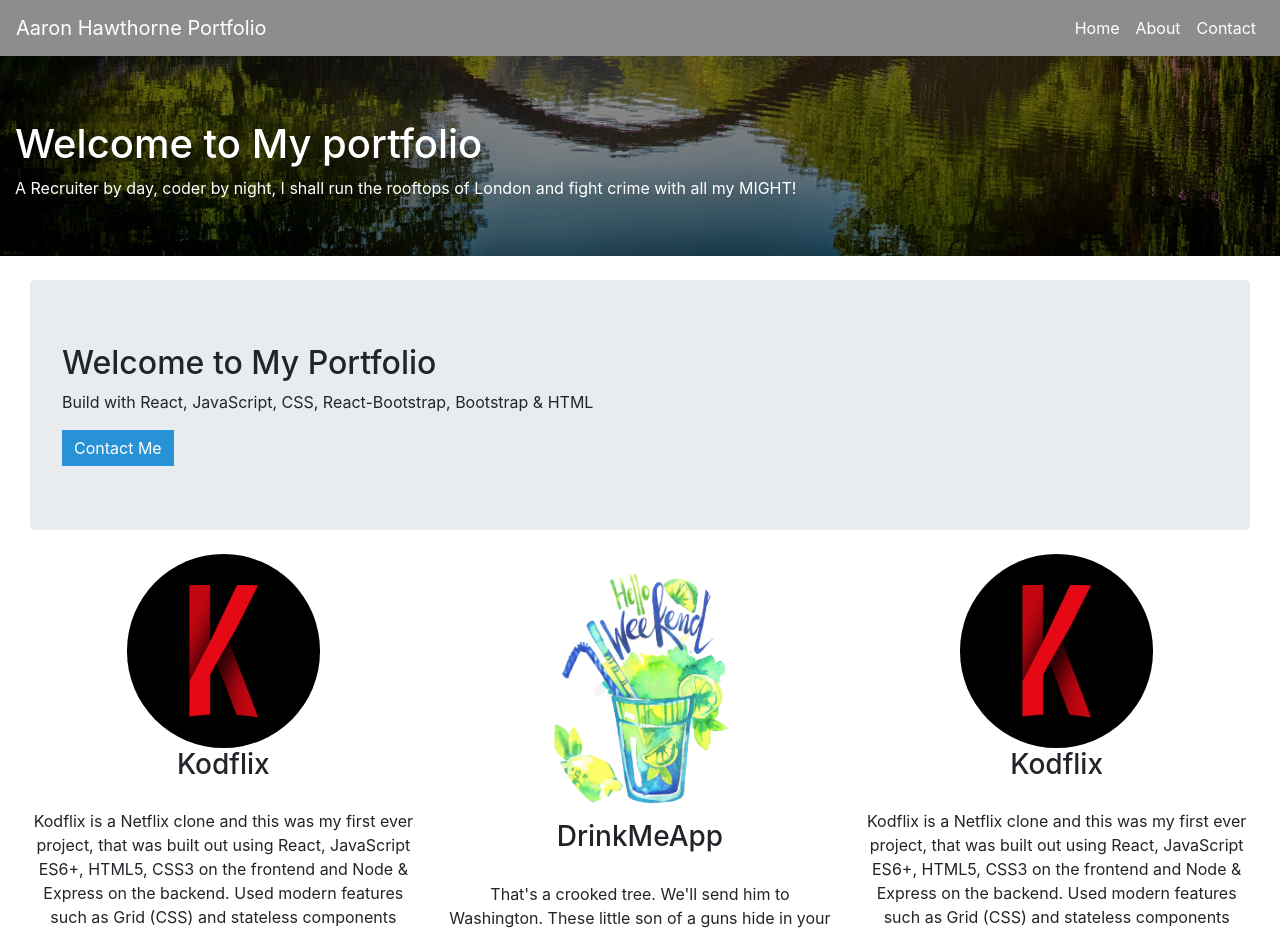
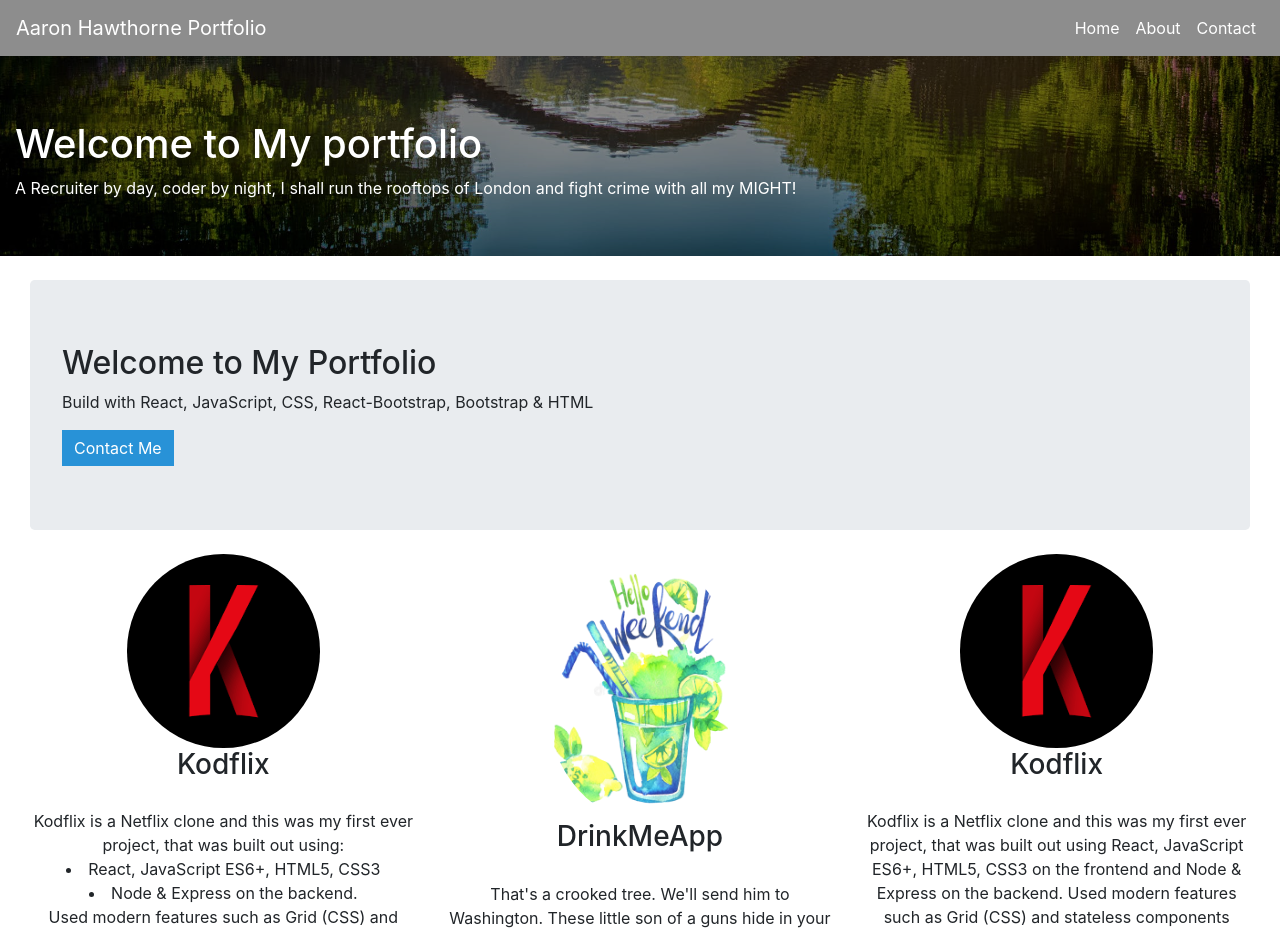
Before and after one commit to Awthor/myportfolio, a React (Create React App) app: page /about in a window 1280 px wide. Shown: the top 932 px of the page. Built offline with nearby package versions, Linux system fonts and the light colour scheme.

Commit message:
adding lists

```diff
--- a/src/About.js
+++ b/src/About.js
@@ -20,7 +20,10 @@ export default function Home() {
             <Col xs={12} sm={4} className="person-wrapper">
                     <Image src={Kodflix} roundedCircle className="About-project-pic" />
                     <h3>Kodflix</h3>
-                    <p>Kodflix is a Netflix clone and this was my first ever project, that was built out using React, JavaScript ES6+, HTML5, CSS3 on the frontend and Node & Express on the backend. Used modern features such as Grid (CSS) and stateless components (React Hooks).</p>
+                    <p>Kodflix is a Netflix clone and this was my first ever project, that was built out using:
+                        <li> React, JavaScript ES6+, HTML5, CSS3</li>
+                        <li> Node & Express on the backend.</li>
+                        Used modern features such as Grid (CSS) and stateless components (React Hooks).</p>
                 </Col>
                 <Col xs={12} sm={4} className="person-wrapper">
                     <Image src={Martini} roundedCircle className="About-project-pic" />
```
